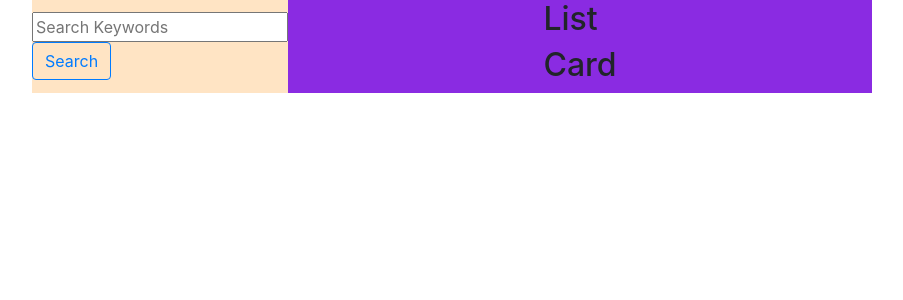
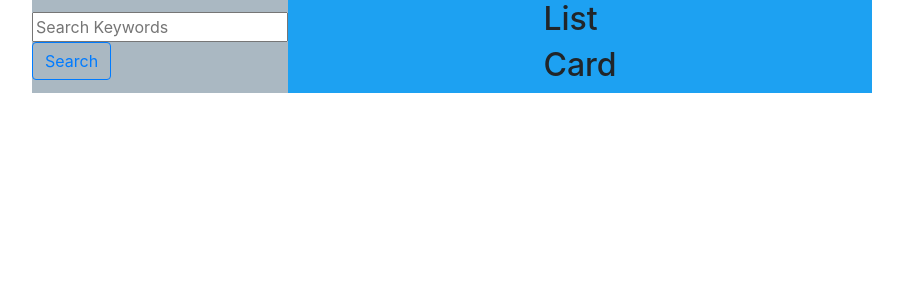
Before and after one commit to JuYinC/project_twitter, a Nuxt app: page / in a window 1280 px wide. Shown: the top 300 px of the page, without its empty margins (188-1091 px from the left). Built offline with nearby package versions, Linux system fonts and the light colour scheme.

Commit message:
Have problem with Twitter api sdk, not done yet

```diff
--- a/assets/index.scss
+++ b/assets/index.scss
@@ -13,11 +13,12 @@
 }
 
 .search-box {
-    background-color: bisque;
+    //border: 3 solid #1DA1F2;
+    background-color: #AAB8C2;
 }
 
 .result-list {
-    background-color: blueviolet;
+    background-color: #1DA1F2;
 }
 
 @media(min-width: 577px) {
@@ -37,11 +38,12 @@
 
     .search-box {
         flex: 0 0 150px;
-        background-color: bisque;
+        //border: 3 solid #1DA1F2;
+        background-color: #AAB8C2;
     }
 
     .result-list {
         flex-grow: 1;
-        background-color: blueviolet;
+        background-color: #1DA1F2;
     }
 }
--- a/pages/index.vue
+++ b/pages/index.vue
@@ -14,7 +14,14 @@
 </style>
 
 <script>
+// import Client from "twitter-api-sdk";
 export default {
   name: "IndexPage",
+  methods: {},
+  // async mounted() {
+  //   const client = new Client(process.env.BEARER_TOKEN);
+  //   const tweet = await client.tweets.findTweetById("20");
+  //   console.log(tweet.data.text);
+  // },
 };
 </script>
```
Also changed, not shown: nuxt.config.js (+7 -0 lines), package.json (+7 -1 lines), 1 other file (tests, documents, lock files or other folders).
